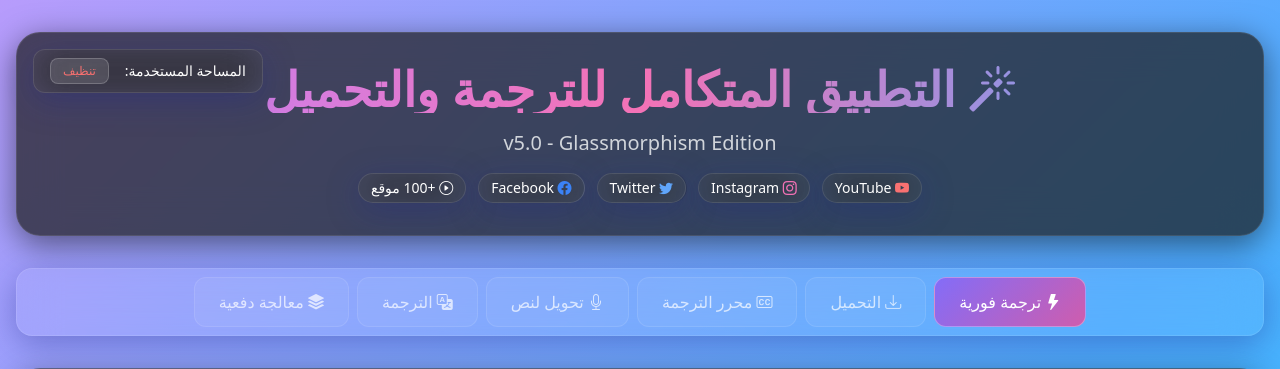
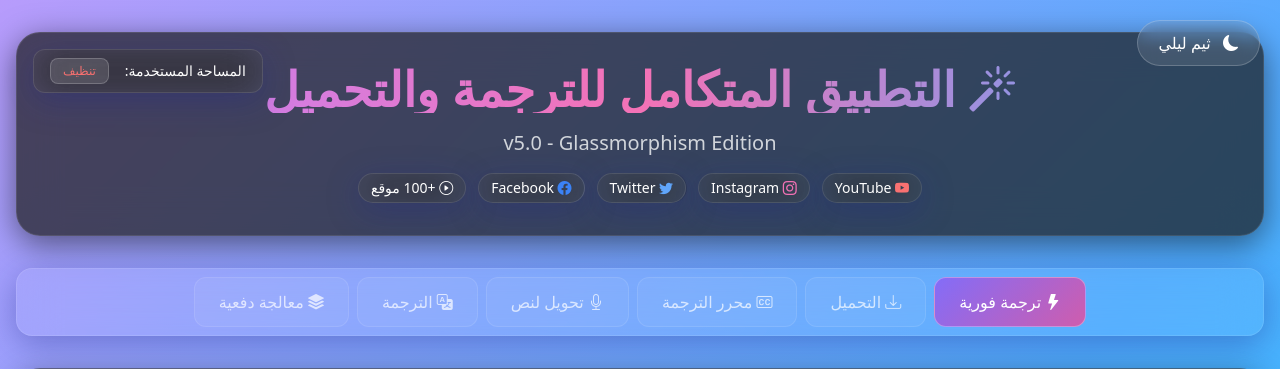
Before and after one commit to beinibrahim-art/hemi, a Flask app: page / in a window 1280 px wide. Shown: the top 369 px of the page. Run offline with Flask 3, Linux system fonts and the light colour scheme; some libraries are stand-ins or nearby versions.

Commit message:
feat: Improve Arabic subtitle alignment and add dark theme
Co-authored-by: beinibrahim <beinibrahim@gmail.com>

```diff
--- a/unified_app_v5_instant-3/app.py
+++ b/unified_app_v5_instant-3/app.py
@@ -306,17 +306,28 @@ class SubtitleProcessor:
         font_name: str = "Arial",
         vertical_offset: int = 0
     ) -> str:
-        """إنشاء ملف ASS"""
+        """إنشاء ملف ASS مع محاذاة صحيحة للنص العربي"""
+        # تحويل الألوان من hex إلى ASS format
         ass_font_color = f"&H00{font_color[-2:]}{font_color[2:4]}{font_color[:2]}"
         ass_bg_color = f"&H{hex(bg_opacity)[2:].upper():0>2}{bg_color[-2:]}{bg_color[2:4]}{bg_color[:2]}"
 
-        alignment = {'top': '8', 'center': '5', 'bottom': '2'}.get(position, '2')
+        # محاذاة مركزية للنص العربي (Alignment=5)
+        # Alignment values: 1=bottom-left, 2=bottom-center, 3=bottom-right
+        #                  4=middle-left, 5=middle-center, 6=middle-right
+        #                  7=top-left, 8=top-center, 9=top-right
+        alignment_map = {
+            'top': '8',      # top-center
+            'center': '5',   # middle-center (محاذاة في المنتصف)
+            'bottom': '2'    # bottom-center
+        }
+        alignment = alignment_map.get(position, '5')  # افتراضي: center للمحاذاة الصحيحة
 
+        # حساب MarginV بناءً على الموضع والارتفاع
         if position == 'top':
             margin_v = max(10, 10 + vertical_offset)
         elif position == 'center':
-            margin_v = 10
-        else:
+            margin_v = 10  # سيتم استخدام \pos للتحكم الدقيق
+        else:  # bottom
             margin_v = max(10, 10 - vertical_offset)
 
         ass_header = f"""[Script Info]
@@ -354,11 +365,31 @@ Format: Layer, Start, End, Style, Name, MarginL, MarginR, MarginV, Effect, Text
                         start_ass = SubtitleProcessor.srt_time_to_ass(start)
                         end_ass = SubtitleProcessor.srt_time_to_ass(end)
 
-                        effect = ''
-                        if position == 'center' and vertical_offset != 0:
-                            effect = f"\\pos(960,{540 + vertical_offset})"
+                        # إضافة تأثيرات للتحكم الدقيق بالموقع
+                        effects = []
 
-                        events.append(f"Dialogue: 0,{start_ass},{end_ass},Default,,0,0,0,{effect},{text}")
+                        # استخدام \pos للتحكم الدقيق في الموضع والارتفاع
+                        # 960 = منتصف الشاشة أفقياً (1920/2)
+                        if position == 'center':
+                            y_pos = 540 + vertical_offset  # 540 = منتصف الشاشة (1080/2)
+                            effects.append(f"\\pos(960,{y_pos})")
+                        elif position == 'top':
+                            y_pos = 50 + vertical_offset
+                            effects.append(f"\\pos(960,{y_pos})")
+                        else:  # bottom
+                            y_pos = 1030 - vertical_offset  # 1030 = من الأسفل (1080 - 50)
+                            effects.append(f"\\pos(960,{y_pos})")
+
+                        # محاذاة مركزية للنص العربي (مهم جداً)
+                        # \an5 = Alignment=5 (middle-center) - محاذاة في المنتصف
+                        effects.append("\\an5")
+
+                        effect_str = ''.join(effects) if effects else ''
+
+                        # تنظيف النص وإضافة تأثيرات المحاذاة
+                        text_with_effects = f"{effect_str}{text}"
+
+                        events.append(f"Dialogue: 0,{start_ass},{end_ass},Default,,0,0,0,,{text_with_effects}")
 
                     i += 4
                 else:
@@ -472,7 +503,7 @@ class VideoProcessor:
                 opacity_hex = format(opacity, '02X')
                 style_options.append(f"BackColour=&H{opacity_hex}{b}{g}{r}")
 
-        alignment = {'top': '8', 'center': '5', 'bottom': '2'}.get(settings.get('position', 'bottom'), '2')
+        alignment = {'top': '8', 'center': '5', 'bottom': '2'}.get(settings.get('position', 'bottom'), '5')  # افتراضي: center للمحاذاة الصحيحة
         style_options.append(f"Alignment={alignment}")
 
         if style_options:
--- a/unified_app_v5_instant-3/templates/index.html
+++ b/unified_app_v5_instant-3/templates/index.html
@@ -44,12 +44,57 @@
             background-size: 400% 400%;
             animation: gradientShift 15s ease infinite;
             min-height: 100vh;
+            transition: background 0.5s ease;
         }
 
         @keyframes gradientShift {
             0% { background-position: 0% 50%; }
             50% { background-position: 100% 50%; }
             100% { background-position: 0% 50%; }
+        }
+
+        /* Dark Theme Styles */
+        body.dark-theme {
+            background: linear-gradient(135deg, #0a0a0a 0%, #1a0a1a 25%, #0a0a1a 50%, #1a0a0a 75%, #0a0a0a 100%);
+            background-size: 400% 400%;
+            animation: gradientShift 15s ease infinite;
+        }
+
+        body.dark-theme .glass,
+        body.dark-theme .glass-card,
+        body.dark-theme .card-glass {
+            background: rgba(20, 20, 20, 0.8);
+            border-color: rgba(255, 255, 255, 0.1);
+        }
+
+        body.dark-theme .input-glass {
+            background: rgba(0, 0, 0, 0.3);
+            border-color: rgba(255, 255, 255, 0.15);
+        }
+
+        body.dark-theme .btn-glass {
+            background: rgba(0, 0, 0, 0.3);
+            border-color: rgba(255, 255, 255, 0.15);
+        }
+
+        /* Dark Theme Toggle */
+        .theme-toggle {
+            position: fixed;
+            top: 20px;
+            right: 20px;
+            z-index: 1000;
+            background: rgba(255, 255, 255, 0.1);
+            backdrop-filter: blur(10px);
+            border: 1px solid rgba(255, 255, 255, 0.2);
+            border-radius: 50px;
+            padding: 10px 20px;
+            cursor: pointer;
+            transition: all 0.3s ease;
+            pointer-events: auto !important;
+        }
+
+        .theme-toggle:hover {
+            background: rgba(255, 255, 255, 0.2);
         }
 
         /* Button Styles */
@@ -232,6 +277,12 @@
 </head>
 <body class="font-sans text-white">
     <div class="container mx-auto px-4 py-8 max-w-7xl">
+        <!-- Theme Toggle -->
+        <button class="theme-toggle" onclick="toggleTheme()" title="تبديل الثيم">
+            <i class="bi bi-moon-fill" id="themeIcon"></i>
+            <span class="mr-2" id="themeText">ثيم ليلي</span>
+        </button>
+
         <!-- Header -->
         <div class="glass-card rounded-3xl p-8 mb-8 text-center relative">
             <div class="absolute top-4 left-4 glass rounded-xl px-4 py-2 flex items-center gap-2 text-sm">
@@ -382,7 +433,7 @@
                             <!-- Position Selection -->
                             <div class="mb-6">
                                 <label class="block text-sm font-semibold mb-3">الموضع:</label>
-                                <div class="grid grid-cols-3 gap-3">
+                                <div class="grid grid-cols-3 gap-3 mb-4">
                                     <div class="position-option-glass rounded-xl p-4 text-center cursor-pointer" data-position="top" onclick="selectInstantPosition('top')">
                                         <i class="bi bi-arrow-up-circle text-3xl mb-2"></i>
                                         <div>أعلى</div>
@@ -394,6 +445,14 @@
                                     <div class="position-option-glass selected rounded-xl p-4 text-center cursor-pointer" data-position="bottom" onclick="selectInstantPosition('bottom')">
                                         <i class="bi bi-arrow-down-circle text-3xl mb-2"></i>
                                         <div>أسفل</div>
+                                    </div>
+                                </div>
+                                <div>
+                                    <label class="block text-sm font-semibold mb-2">التحكم بالارتفاع:</label>
+                                    <input type="range" id="instantVerticalOffset" min="-200" max="200" value="0" class="w-full">
+                                    <div class="text-center mt-1">
+                                        <span id="instantVerticalOffsetValue">0</span> px
+                                        <span class="text-xs text-gray-400 mr-2">(قيمة سالبة للأعلى، موجبة للأسفل)</span>
                                     </div>
                                 </div>
                             </div>
@@ -1208,6 +1267,15 @@
                     updateInstantPreview();
                 });
             }
+
+            // Vertical offset slider
+            const instantVerticalOffsetSlider = document.getElementById('instantVerticalOffset');
+            if (instantVerticalOffsetSlider) {
+                instantVerticalOffsetSlider.addEventListener('input', function() {
+                    document.getElementById('instantVerticalOffsetValue').textContent = this.value;
+                    updateInstantPreview();
+                });
+            }
         }
 
         function handleFileSelect(inputId) {
@@ -1472,10 +1540,13 @@
             const fontColor = document.getElementById('instantFontColor')?.value || '#FFFFFF';
             const bgColor = document.getElementById('instantBgColor')?.value || '#000000';
             const bgOpacity = document.getElementById('instantBgOpacity')?.value || 128;
+            const verticalOffset = parseInt(document.getElementById('instantVerticalOffset')?.value || 0);
 
             preview.style.fontSize = fontSize + 'px';
             preview.style.color = fontColor;
             preview.style.fontFamily = instantSelectedFont;
+            preview.style.textAlign = 'center'; // محاذاة في المنتصف للنص العربي
+            preview.style.direction = 'rtl'; // اتجاه RTL للنص العربي
 
             const r = parseInt(bgColor.substr(1,2), 16);
             const g = parseInt(bgColor.substr(3,2), 16);
@@ -1487,16 +1558,16 @@
             preview.style.transform = 'translateX(-50%)';
 
             if (instantSelectedPosition === 'top') {
-                preview.style.top = '50px';
+                preview.style.top = (50 + verticalOffset) + 'px';
                 preview.style.bottom = 'auto';
             } else if (instantSelectedPosition === 'center') {
                 preview.style.top = '50%';
                 preview.style.bottom = 'auto';
-                preview.style.transform = 'translate(-50%, -50%)';
+                preview.style.transform = `translate(-50%, calc(-50% + ${verticalOffset}px))`;
             } else {
-                preview.style.bottom = '50px';
+                preview.style.bottom = (50 - verticalOffset) + 'px';
                 preview.style.top = 'auto';
-                preview.style.transform = 'translateX(-50%)';
+                preview.style.transform = `translateX(-50%) translateY(${-verticalOffset}px)`;
             }
         }
         window.updateInstantPreview = updateInstantPreview;
@@ -1522,10 +1593,12 @@
             try {
                 updateInstantProgress(85, 'جاري دمج الترجمة مع الفيديو...');
 
+                // استخدام الإعدادات الفعلية من المعاينة
                 const fontSize = document.getElementById('instantFontSize')?.value || 20;
                 const fontColor = document.getElementById('instantFontColor')?.value || '#FFFFFF';
                 const bgColor = document.getElementById('instantBgColor')?.value || '#000000';
                 const bgOpacity = document.getElementById('instantBgOpacity')?.value || 128;
+                const verticalOffset = parseInt(document.getElementById('instantVerticalOffset')?.value || 0);
 
                 const response = await axios.post('/api/instant-translate', {
                     step: 'merge',
@@ -1541,7 +1614,8 @@
                     bg_opacity: bgOpacity,
                     position: instantSelectedPosition,
                     font_name: instantSelectedFont,
-                    quality: instantSelectedQuality
+                    quality: instantSelectedQuality,
+                    vertical_offset: verticalOffset // إضافة التحكم بالارتفاع
                 });
 
                 if (response.data.success) {
@@ -2009,6 +2083,47 @@
             showAlert('اكتملت المعالجة الدفعية!', 'success');
         };
 
+        window.toggleTheme = function() {
+            const body = document.body;
+            const themeIcon = document.getElementById('themeIcon');
+            const themeText = document.getElementById('themeText');
+
+            if (body.classList.contains('dark-theme')) {
+                body.classList.remove('dark-theme');
+                themeIcon.className = 'bi bi-moon-fill';
+                themeText.textContent = 'ثيم ليلي';
+                localStorage.setItem('theme', 'light');
+            } else {
+                body.classList.add('dark-theme');
+                themeIcon.className = 'bi bi-sun-fill';
+                themeText.textContent = 'ثيم فاتح';
+                localStorage.setItem('theme', 'dark');
+            }
+        };
+
+        // Load saved theme on page load
+        if (document.readyState === 'loading') {
+            document.addEventListener('DOMContentLoaded', function() {
+                const savedTheme = localStorage.getItem('theme');
+                if (savedTheme === 'dark') {
+                    document.body.classList.add('dark-theme');
+                    const themeIcon = document.getElementById('themeIcon');
+                    const themeText = document.getElementById('themeText');
+                    if (themeIcon) themeIcon.className = 'bi bi-sun-fill';
+                    if (themeText) themeText.textContent = 'ثيم فاتح';
+                }
+            });
+        } else {
+            const savedTheme = localStorage.getItem('theme');
+            if (savedTheme === 'dark') {
+                document.body.classList.add('dark-theme');
+                const themeIcon = document.getElementById('themeIcon');
+                const themeText = document.getElementById('themeText');
+                if (themeIcon) themeIcon.className = 'bi bi-sun-fill';
+                if (themeText) themeText.textContent = 'ثيم فاتح';
+            }
+        }
+
         // ========== HELPER FUNCTIONS ==========
         window.copyText = function(text) {
             navigator.clipboard.writeText(text).then(() => {
```
